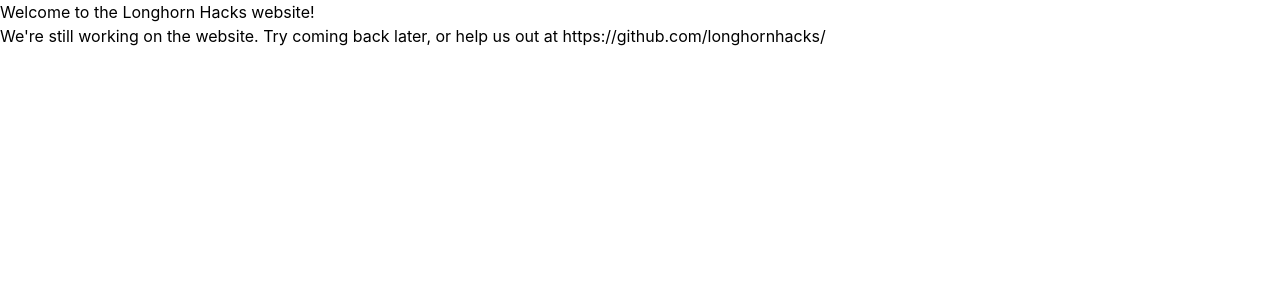
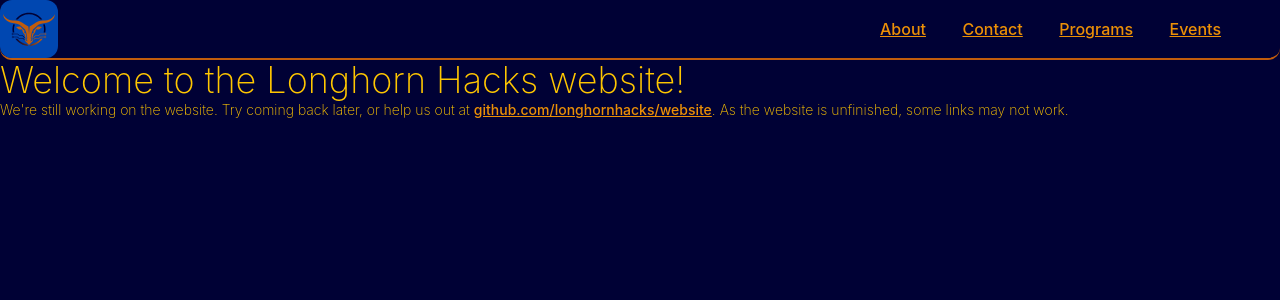
Before and after one commit to LonghornHacks/website, a SvelteKit app: page / in a window 1280 px wide. Shown: the top 300 px of the page. Built offline with nearby package versions, Linux system fonts and the light colour scheme.

Commit message:
navbar and color scheme

```diff
--- a/src/app.html
+++ b/src/app.html
@@ -6,7 +6,7 @@
 		<meta name="text-scale" content="scale" />
 		%sveltekit.head%
 	</head>
-	<body data-sveltekit-preload-data="hover">
+	<body data-sveltekit-preload-data="hover" class="bg-dark-navy-blue">
 		<div style="display: contents">%sveltekit.body%</div>
 	</body>
 </html>
--- a/src/routes/+layout.svelte
+++ b/src/routes/+layout.svelte
@@ -1,9 +1,24 @@
 <script lang="ts">
 	import './layout.css';
-	import favicon from '$lib/assets/favicon.jpeg';
+	import favicon from '$lib/assets/favicon.svg';
 
 	let { children } = $props();
 </script>
 
 <svelte:head><link rel="icon" href={favicon} /></svelte:head>
-{@render children()}
+<nav class="h-15 flex w-screen border-b-burnt-orange border-b-2
+ bg-dark-navy-blue text-bright-orange font-sans border-round
+ rounded-b-xl items-center">
+    <div class="mx-0 flex-2">
+        <a href="/" class="h-full"><img class="h-14.5 bg-bright-blue rounded-xl" src={favicon} alt="Longhorn Hacks Logo"></a>
+    </div>
+    <div class="flex-1 mr-auto mx-8 align-middle">
+        <a href="/about" class="mx-4 no-underline">About</a>
+        <a href="/contact" class="mx-4">Contact</a>
+        <a href="/programs" class="mx-4">Programs</a>
+        <a href="/events" class="mx-4">Events</a>
+    </div>
+</nav>
+<div class="bg-dark-navy-blue text-blazing-orange font-extralight font-sans h-screen">
+    {@render children()}
+</div>
--- a/src/routes/+page.svelte
+++ b/src/routes/+page.svelte
@@ -1,2 +1,5 @@
-<h1>Welcome to the Longhorn Hacks website!</h1>
-<p>We're still working on the website. Try coming back later, or help us out at https://github.com/longhornhacks/</p>
+<p class="text-4xl">Welcome to the Longhorn Hacks website!</p>
+<p class="text-sm">We're still working on the website. Try coming back later, or help us out at
+    <a href="https://github.com/longhornhacks/website">github.com/longhornhacks/website</a>.
+    As the website is unfinished, some links may not work.
+</p>
--- a/src/routes/layout.css
+++ b/src/routes/layout.css
@@ -1 +1,21 @@
 @import 'tailwindcss';
+
+@theme {
+    --color-burnt-orange: #c15c0c;
+    --color-bright-orange: #ec9006;
+    --color-blazing-orange: #ffc700;
+    --color-dark-navy-blue: #000135;
+    --color-navy-blue: #000167;
+    --color-bright-blue: #0047b1;
+}
+
+a {
+    @apply text-bright-orange;
+    @apply underline;
+    @apply font-medium;
+}
+
+a:hover {
+    @apply text-burnt-orange;
+    @apply underline;
+}
```
Also changed, not shown: src/lib/assets/favicon.jpeg (deleted), src/lib/assets/favicon.svg (added).
